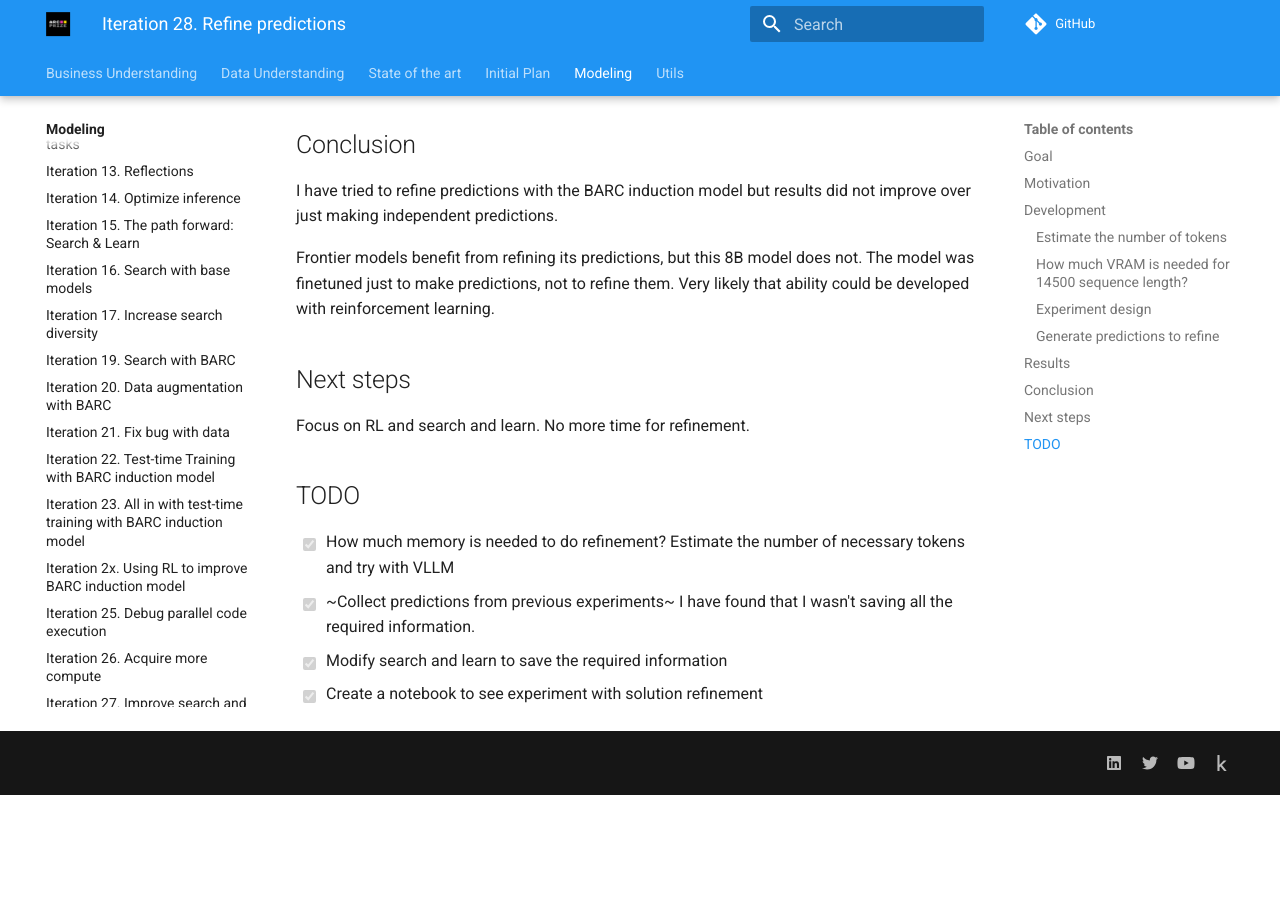
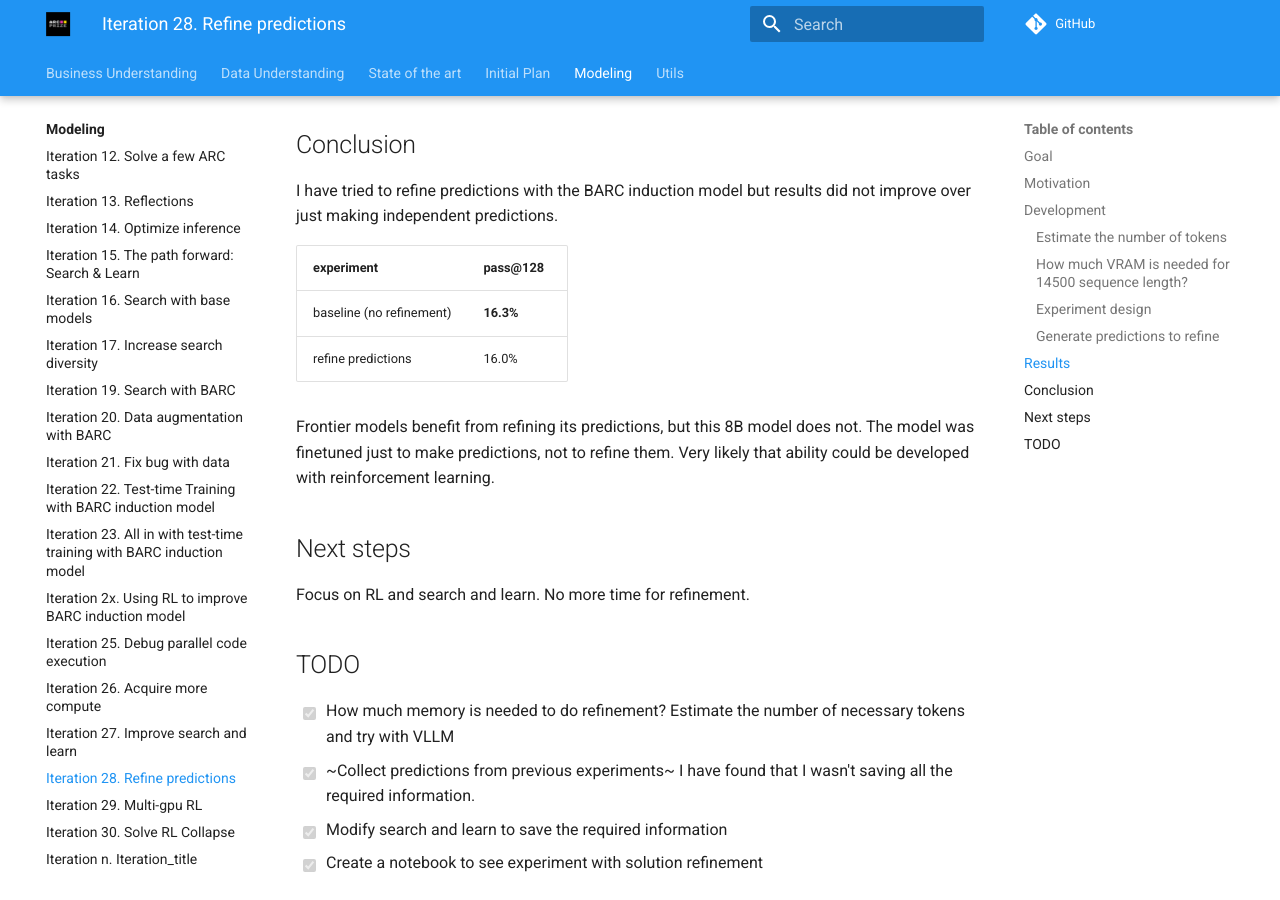
Before and after one commit to ironbar/arc25, an MkDocs documentation site: the page built from docs/modeling/Iteration_28_refine_predictions.md, in a window 1280 px wide and 900 px high, scrolled down 1913 px. Built offline with MkDocs 1.6.1 and Material for MkDocs 9.7.7, drawn with Linux system fonts in a browser that asks for light colours; comment, search, counter and statistics services are not loaded; before the commit the page ends 2708 px from its top, so only the background shows below that.

Commit message:
added summary table

```diff
--- a/docs/modeling/Iteration_28_refine_predictions.md
+++ b/docs/modeling/Iteration_28_refine_predictions.md
@@ -81,6 +81,11 @@
 
 I have tried to refine predictions with the BARC induction model but results did not improve over just making independent predictions.
 
+| experiment               | pass@128  |
+|--------------------------|-----------|
+| baseline (no refinement) | **16.3%** |
+| refine predictions       | 16.0%     |
+
 Frontier models benefit from refining its predictions, but this 8B model does not. The model was finetuned just to make predictions, not to refine them. Very likely that ability could be developed
 with reinforcement learning.
 
```
